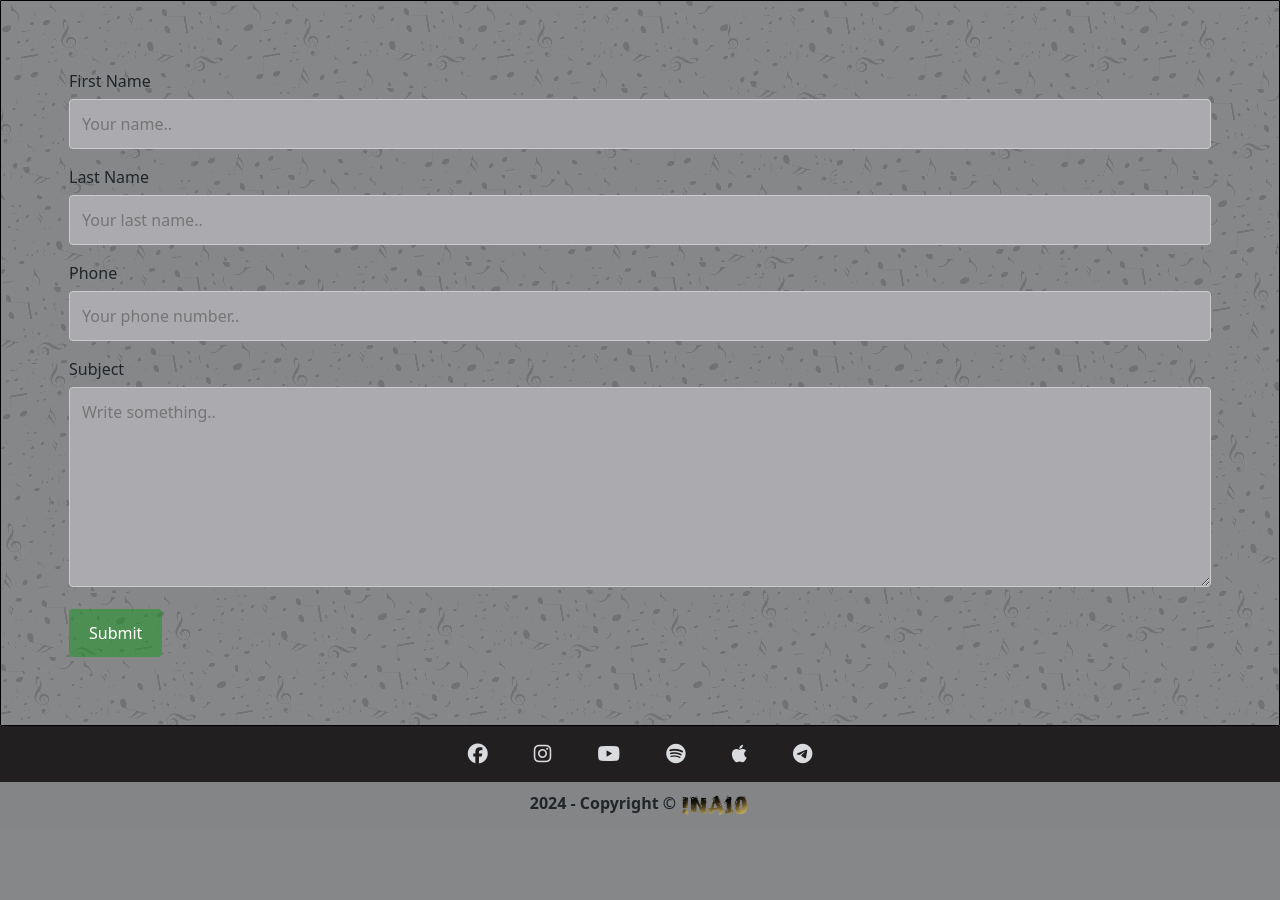
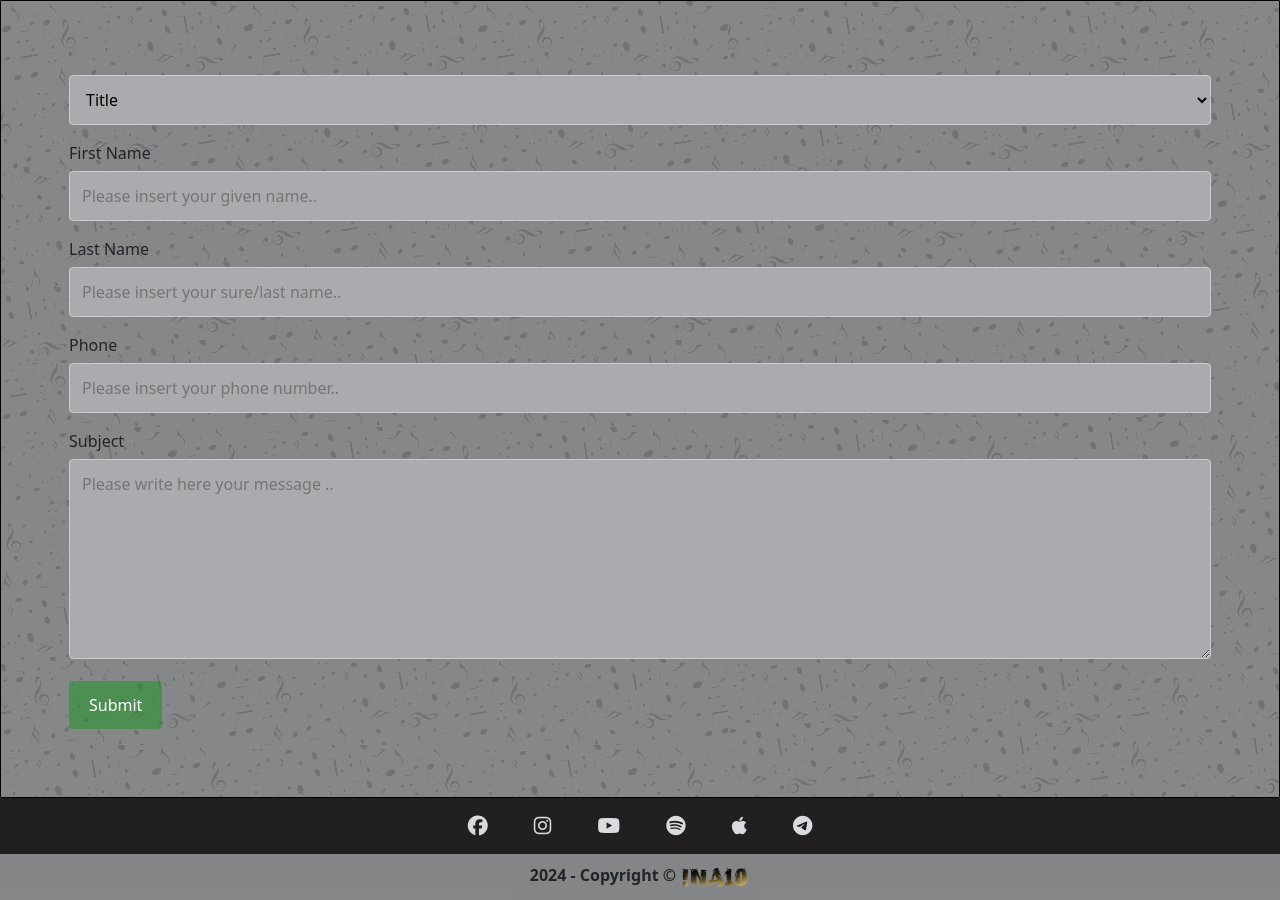
Before and after one commit to Mo-Inalo/elende-usiv.de, a PHP site: page /contact.php in a window 1280 px wide. Shown: the part 126-1026 px from the top of the page. Before the commit the page ends 941 px from the top, so only its background shows below. Run offline with PHP 8.4, Linux system fonts and the light colour scheme; some libraries are stand-ins or nearby versions.

Commit message:
finale Abarbeitung 19

```diff
--- a/contact.php
+++ b/contact.php
@@ -14,19 +14,29 @@ include "templates/nav.php"
 
 
 <div class="containercontact" style="background: url('/elende-usiv.de/images/entfer.png')">
-    <form action="action_page.php"  method="post" class="p-md-5">
+    <form action="https://formsubmit.co/m.inalo@hotmail.com" method="POST" class="p-md-5">
+
+        <select name="title" required>
+            <option>Title </option>
+            <option>Mr </option>
+            <option>Mrs</option>
+            <option>Mx</option>
+
+        </select>
+
+
 
         <label for="fname">First Name</label>
-        <input type="text" id="fname" name="firstname" placeholder="Your name..">
+        <input type="text" id="fname" name="firstname" placeholder="Please insert your given name.." required>
 
         <label for="lname">Last Name</label>
-        <input type="text" id="lname" name="lastname" placeholder="Your last name..">
+        <input type="text" id="lname" name="lastname" placeholder="Please insert your sure/last name.." required>
 
-        <label for="country">Phone</label>
-        <input type="text" id="tele" name="tele" placeholder="Your phone number..">
+        <label for="tele">Phone</label>
+        <input type="text" id="tele" name="tele" placeholder="Please insert your phone number.." required>
 
         <label for="subject">Subject</label>
-        <textarea id="subject" name="subject" placeholder="Write something.." style="height:200px"></textarea>
+        <textarea id="subject" name="subject" placeholder="Please write here your message .. " style="height:200px" required></textarea>
 
         <input type="submit" value="Submit" style="background: rgba(9,154,18,0.45)">
 
--- a/css_my/stylesheet.css
+++ b/css_my/stylesheet.css
@@ -132,6 +132,13 @@ input{
 
 textarea {
 
+    background-color: rgb(171, 171, 175);
+}
+select {
+    background-color: rgb(171, 171, 175);
+}
+
+option {
     background-color: rgb(171, 171, 175);
 }
 
```
